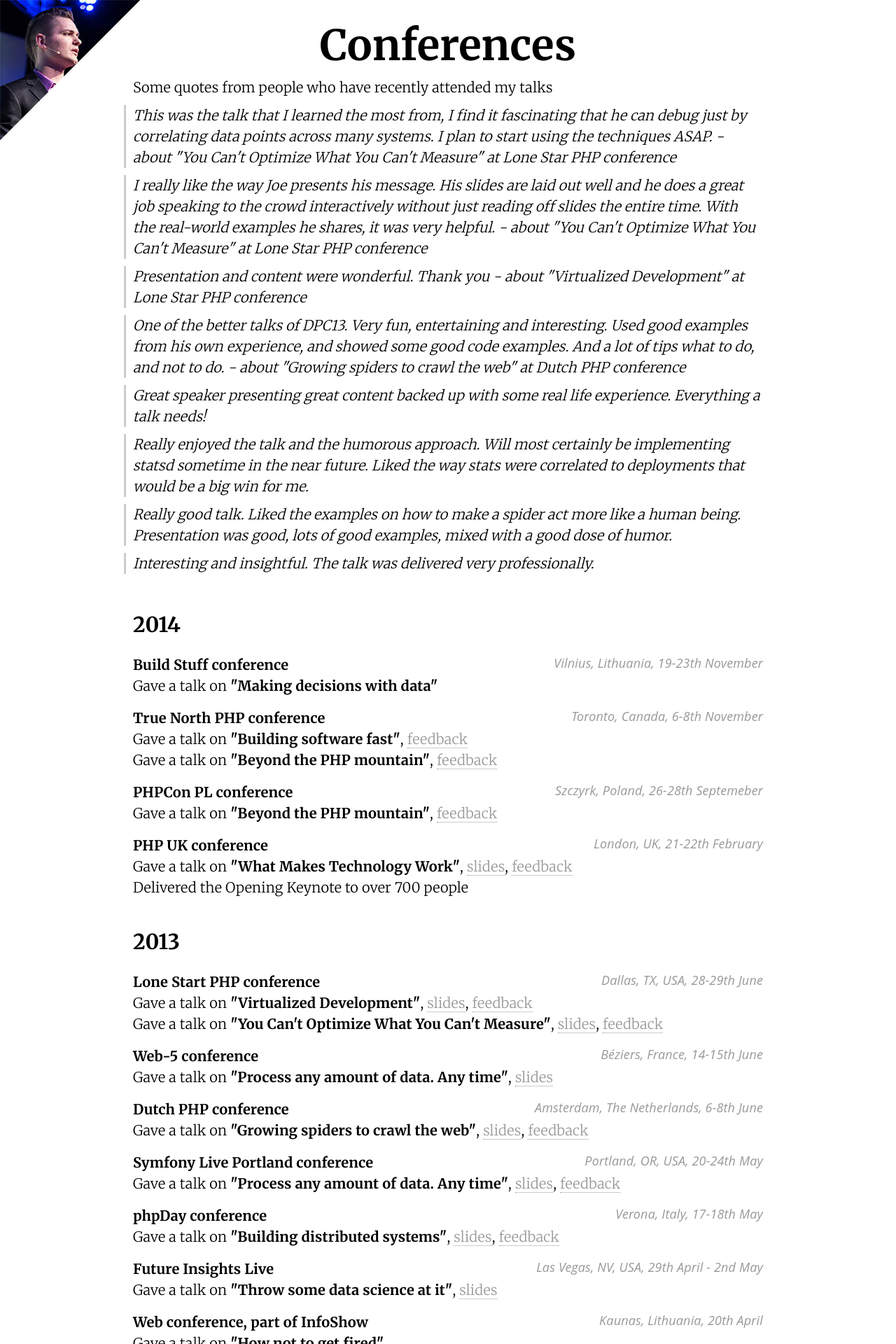
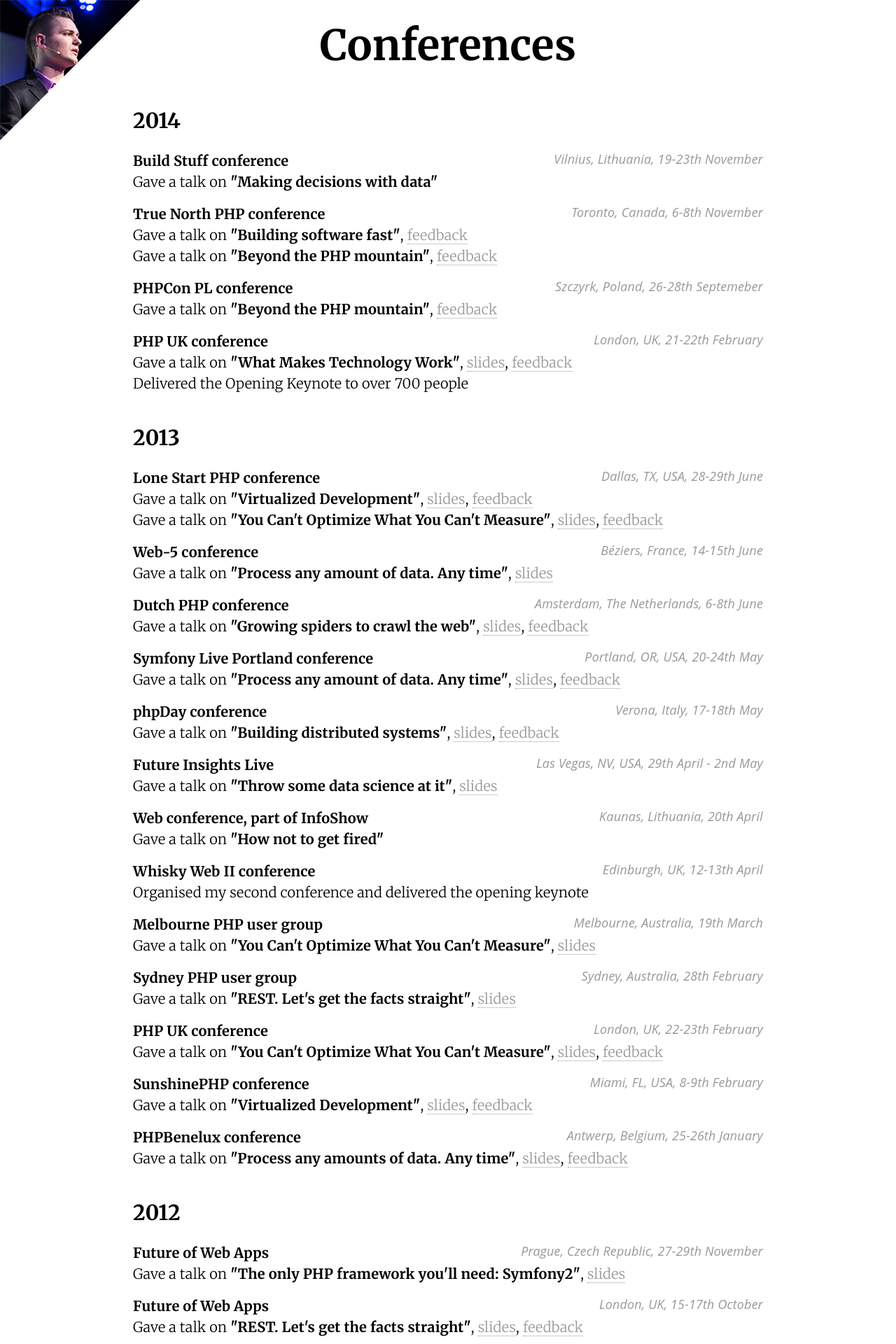
Before and after one commit to juokaz/juokaz.com, a Jekyll site: the page built from conferences.html, in a window 1280 px wide. Shown: the top 1920 px of the page at 70% size. Built offline with Jekyll 4.4.1, drawn with Linux system fonts in a browser that asks for light colours; nearby versions of some CDN libraries; some of the changed text lies outside the part shown.

Commit message:
Improved mobile rendering

```diff
--- a/conferences.html
+++ b/conferences.html
@@ -6,24 +6,6 @@
 <header>
     <h1>Conferences</h1>
 </header>
-
-Some quotes from people who have recently attended my talks
-
-<blockquote>This was the talk that I learned the most from, I find it fascinating that he can debug just by correlating data points across many systems. I plan to start using the techniques ASAP. - about "You Can't Optimize What You Can't Measure" at Lone Star PHP conference</blockquote>
-
-<blockquote>I really like the way Joe presents his message. His slides are laid out well and he does a great job speaking to the crowd interactively without just reading off slides the entire time. With the real-world examples he shares, it was very helpful. - about "You Can't Optimize What You Can't Measure" at Lone Star PHP conference</blockquote>
-
-<blockquote>Presentation and content were wonderful. Thank you - about "Virtualized Development" at Lone Star PHP conference</blockquote>
-
-<blockquote>One of the better talks of DPC13. Very fun, entertaining and interesting. Used good examples from his own experience, and showed some good code examples. And a lot of tips what to do, and not to do. - about "Growing spiders to crawl the web" at Dutch PHP conference</blockquote>
-
-<blockquote>Great speaker presenting great content backed up with some real life experience. Everything a talk needs!</blockquote>
-
-<blockquote>Really enjoyed the talk and the humorous approach. Will most certainly be implementing statsd sometime in the near future. Liked the way stats were correlated to deployments that would be a big win for me.</blockquote>
-
-<blockquote>Really good talk. Liked the examples on how to make a spider act more like a human being. Presentation was good, lots of good examples, mixed with a good dose of humor.</blockquote>
-
-<blockquote>Interesting and insightful. The talk was delivered very professionally.</blockquote>
 
 <ul id="photos"></ul>
 
--- a/internal.css
+++ b/internal.css
@@ -45,7 +45,7 @@
 .twitter-share-button {width: 80px !important; }
 
 #photos { margin: 0 auto; padding: 0; overflow: hidden; }
-#photos li { list-style: none; float: left; margin: 5px; padding: 1px; background: #eee; -moz-box-shadow: 0 0 4px #444; -webkit-box-shadow: 0 0 2px #000; width: 160px; height: 160px; }
+#photos li { list-style: none; float: left; margin: 5px; padding: 1px; background: #eee; -moz-box-shadow: 0 0 4px #444; -webkit-box-shadow: 0 0 2px #000; width: 15%; height: 150px; }
 #photos li div { background-size: cover; background-position: center; background-repeat: no-repeat; width: 100%; height: 100%; }
 #photos li a { }
 #photos li img {  }
@@ -75,4 +75,5 @@
     h1 { font-size: 40px; }
     h2 { font-size: 25px; }
     h3 { font-size: 20px; }
+    #photos li { width: 21%; }
 }
```
Also changed, not shown: other parts of conferences.html (+20 -1 lines), index.html (+4 -3 lines).
